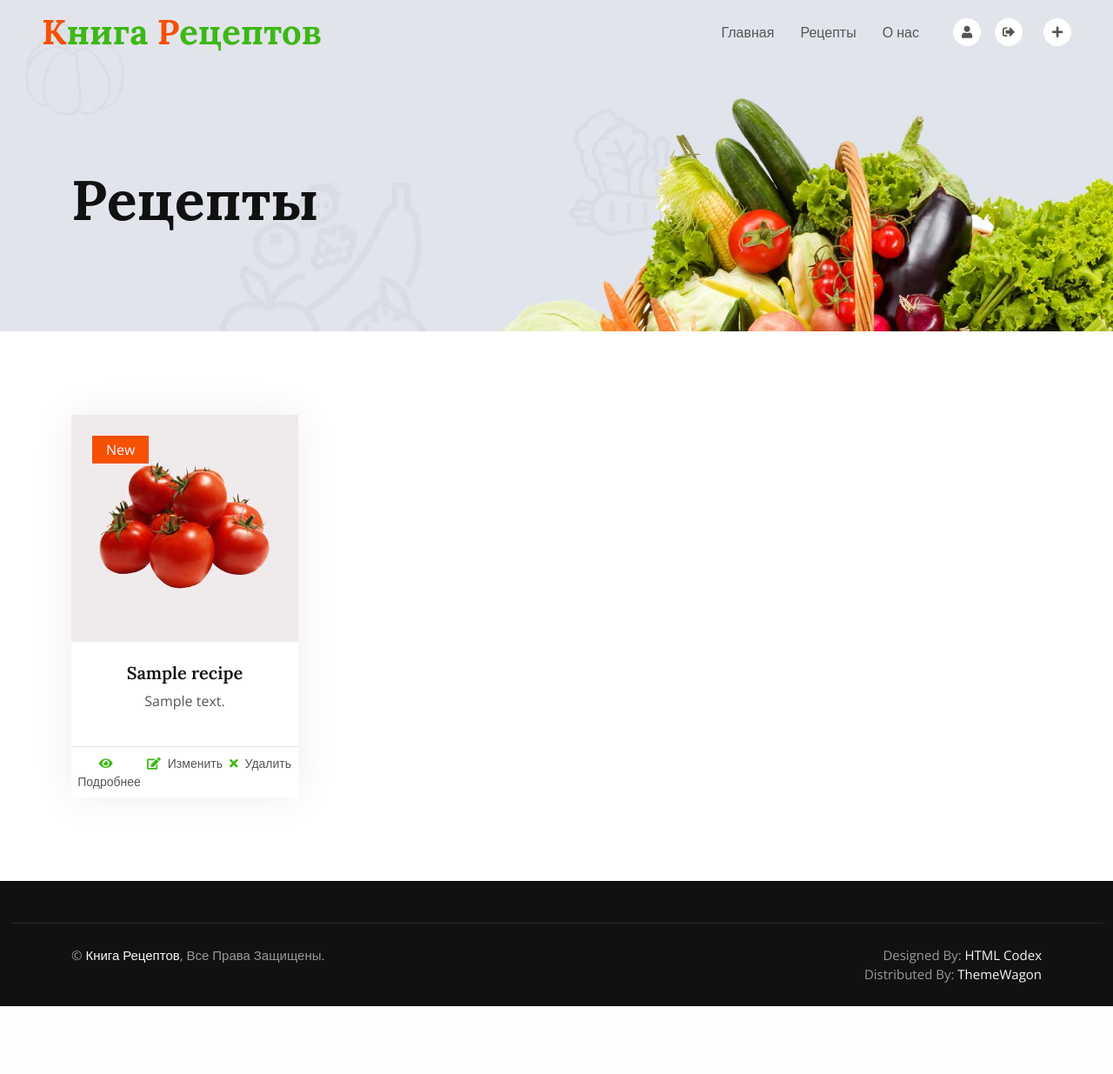
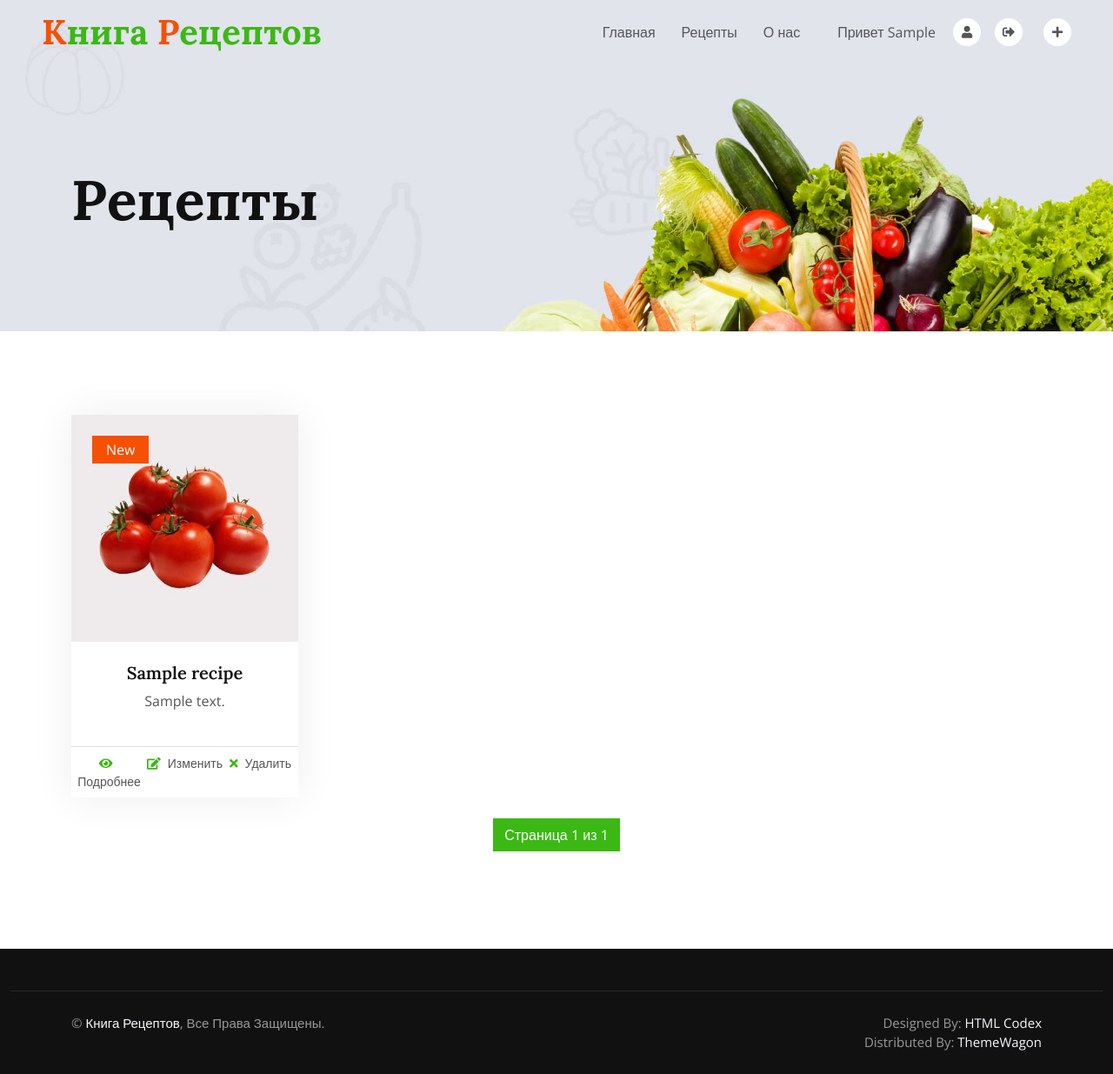
Before and after one commit to mansur-gabidullin/learn-python-django, a Django app: page /recipes/ in a window 1280 px wide. Shown: the whole page at 87% size. Before the commit the page ends 1157 px from the top, so only its background shows below. Run offline with Django 4.2, Linux system fonts and the light colour scheme; a user stored in the database is signed in; tables that the repository leaves empty hold one stand-in row (values such as "Sample post"); some libraries are stand-ins or nearby versions.

Commit message:
Add template filter and pagination.

```diff
--- a/recipe_book/templates/recipe_book/recipes.html
+++ b/recipe_book/templates/recipe_book/recipes.html
@@ -50,6 +50,21 @@
                         </div>
                     </div>
                 {% endfor %}
+                {% if recipes|length > 0 %}
+                    <nav aria-label="Page navigation" style="display: flex; justify-content: center;">
+                        <ul class="pagination">
+                            {% if page_obj.has_previous %}
+                                <li class="page-item"><a class="page-link" href="?page=1">&laquo; В начало</a></li>
+                                <li class="page-item"><a class="page-link" href="?page={{ page_obj.previous_page_number }}">Назад</a></li>
+                            {% endif %}
+                            <li class="page-item active"><span class="page-link">Страница {{ page_obj.number }} из {{ page_obj.paginator.num_pages }}</span></li>
+                            {% if page_obj.has_next %}
+                                <li class="page-item"><a class="page-link" href="?page={{ page_obj.next_page_number }}">Вперёд</a></li>
+                                <li class="page-item"><a class="page-link" href="?page={{ page_obj.paginator.num_pages }}">В конец &raquo;</a></li>
+                            {% endif %}
+                        </ul>
+                    </nav>
+                {% endif %}
             </div>
         </div>
     </div>
--- /dev/null
+++ b/recipe_book/templatetags/user_greeting.py
@@ -0,0 +1,9 @@
+from django import template
+
+register = template.Library()
+
+
+@register.filter
+def greeting(user):
+    name = user.get_short_name() or user.first_name or user.email
+    return f'Привет {name}'
--- a/recipe_book/views.py
+++ b/recipe_book/views.py
@@ -20,6 +20,7 @@ class RecipesListView(ListView):
     extra_context = {'title': 'Рецепты'}
     template_name = 'recipe_book/recipes.html'
     http_method_names = ['get']
+    paginate_by = 5
 
 
 class AboutAsTemplateView(TemplateView):
--- a/templates/footer.html
+++ b/templates/footer.html
@@ -15,6 +15,7 @@
                        the Credit Removal License from "https://htmlcodex.com/credit-removal".
                         Thank you for your support. ***/-->
                     {# https://htmlcodex.com/organic-food-website-template/ #}
+                    {# https://htmlcodex.com/downloading/?item=2463 #}
                     Designed By: <a href="https://htmlcodex.com" target="_blank">HTML Codex</a>
                     <br>Distributed By: <a href="https://themewagon.com" target="_blank">ThemeWagon</a>
                 </div>
--- a/templates/navbar.html
+++ b/templates/navbar.html
@@ -1,5 +1,6 @@
 {% load static %}
 {% load nav_items %}
+{% load user_greeting %}
 <!-- Navbar Start -->
 <div class="container-fluid fixed-top px-0 wow fadeIn" data-wow-delay="0.1s">
     {% include 'top_bar.html' %}
@@ -23,8 +24,8 @@
                 {% endfor %}
             </div>
             <div class="d-none d-lg-flex ms-2">
-
                 {% if user.is_authenticated %}
+                    <span class="p-1 ms-3">{{ user|greeting }}</span>
                     <a class="btn-sm-square bg-white rounded-circle ms-3" href="{% url 'accounts:profile' %}">
                         <small class="fa fa-user text-body"></small>
                     </a>
```
